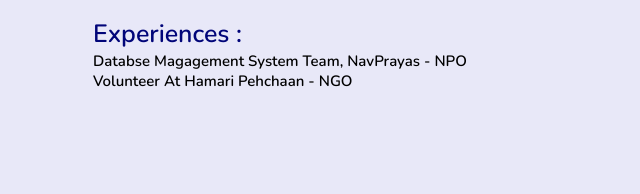
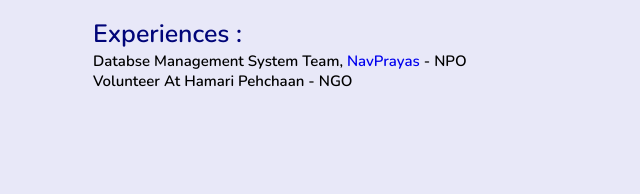
Before and after one commit to avnis838/Portfolio, a plain HTML site: page index.html in a window 1280 px wide. Shown: the part 583-777 px from the top of the page, 407-1047 px from the left. Drawn offline with nearby package versions, Linux system fonts and the light colour scheme; a script that the page names is missing.

Commit message:
Update index.html

```diff
--- a/index.html
+++ b/index.html
@@ -64,7 +64,7 @@
             <!--<a href="#"><button class="btn"> download CV <i class="fas fa-download"></i> </button></a>-->
             <h3> <span>Experiences : </span></h3>
             <div>
-                <h2>Databse Magagement System Team, <span>NavPrayas</span> - NPO </h2>
+                <h2>Databse Management System Team, <a href="https://navprayas.in/"><span>NavPrayas</span> </a>- NPO </h2>
                 <h2>Volunteer at <span>Hamari Pehchaan</span> - NGO</h2>
             </div>
         </div>
```
